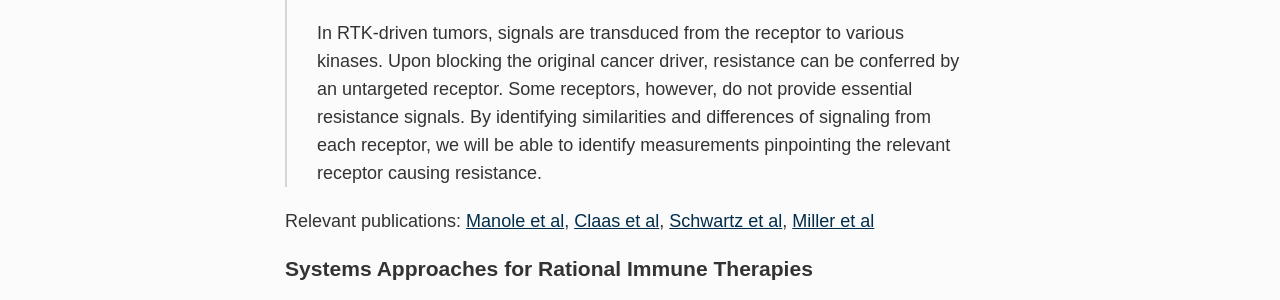
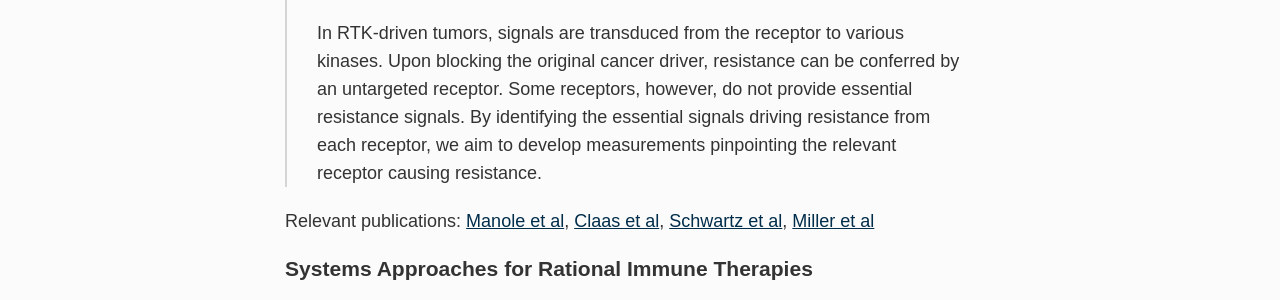
Before and after one commit to meyer-lab/asmlab.org, a Jekyll site: the page built from research/index.md, in a window 1280 px wide. Shown: the part 763-1063 px from the top of the page. Built offline with Jekyll 4.4.1, drawn with Linux system fonts in a browser that asks for light colours; some web fonts are replaced.

Commit message:
Update index.md

```diff
--- a/research/index.md
+++ b/research/index.md
@@ -10,7 +10,7 @@ The Meyer lab integrates data-driven and mechanistic computational approaches wi
 Targeted therapies extend many cancer patient's lives but are limited in efficacy to a subset of patients and by the development of resistance. Enormous efforts undertaken to identify mechanisms of resistance have uncovered numerous changes involving gene expression, post-translational regulation, and even tumor-extrinsic factors such as host-derived growth factors. Combination therapy can effectively combat resistance but requires accurate identification of the relevant resistance mechanism. Precision therapy must account for many genetic and non-genetic intrinsic and adaptive resistance mechanisms if it will accurately select these combinations.
 
 > <img src="/public/images/resistanceConcept.svg" width="600px" alt="Resistance concept" />
-> In RTK-driven tumors, signals are transduced from the receptor to various kinases. Upon blocking the original cancer driver, resistance can be conferred by an untargeted receptor. Some receptors, however, do not provide essential resistance signals. By identifying similarities and differences of signaling from each receptor, we will be able to identify measurements pinpointing the relevant receptor causing resistance.
+> In RTK-driven tumors, signals are transduced from the receptor to various kinases. Upon blocking the original cancer driver, resistance can be conferred by an untargeted receptor. Some receptors, however, do not provide essential resistance signals. By identifying the essential signals driving resistance from each receptor, we aim to develop measurements pinpointing the relevant receptor causing resistance.
 
 Relevant publications: [Manole et al](https://asmlab.org/publications/#Manole5219), [Claas et al](https://asmlab.org/publications/#Claas2018), [Schwartz et al](https://asmlab.org/publications/#BarneyPeyton), [Miller et al](https://asmlab.org/publications/#Miller16032016)
 
```
